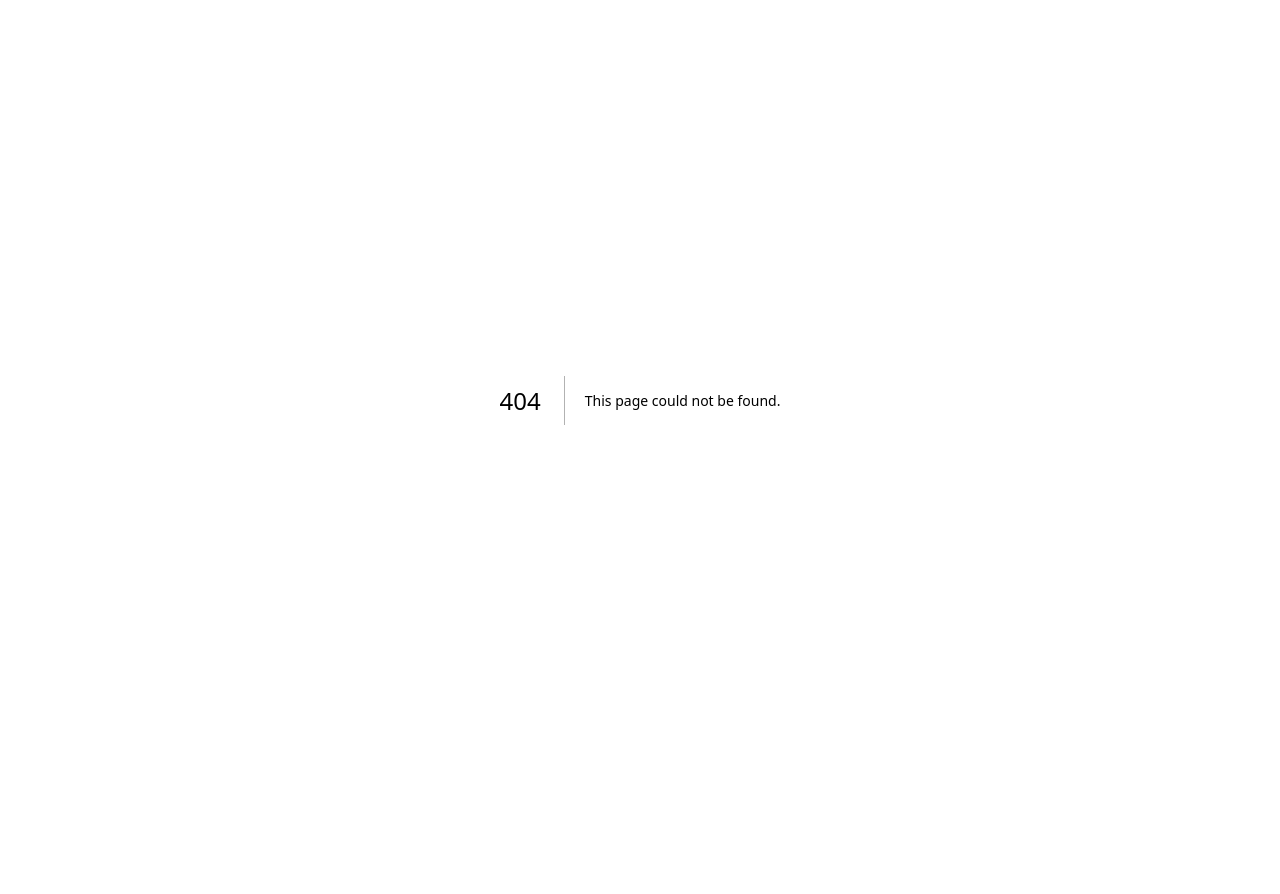
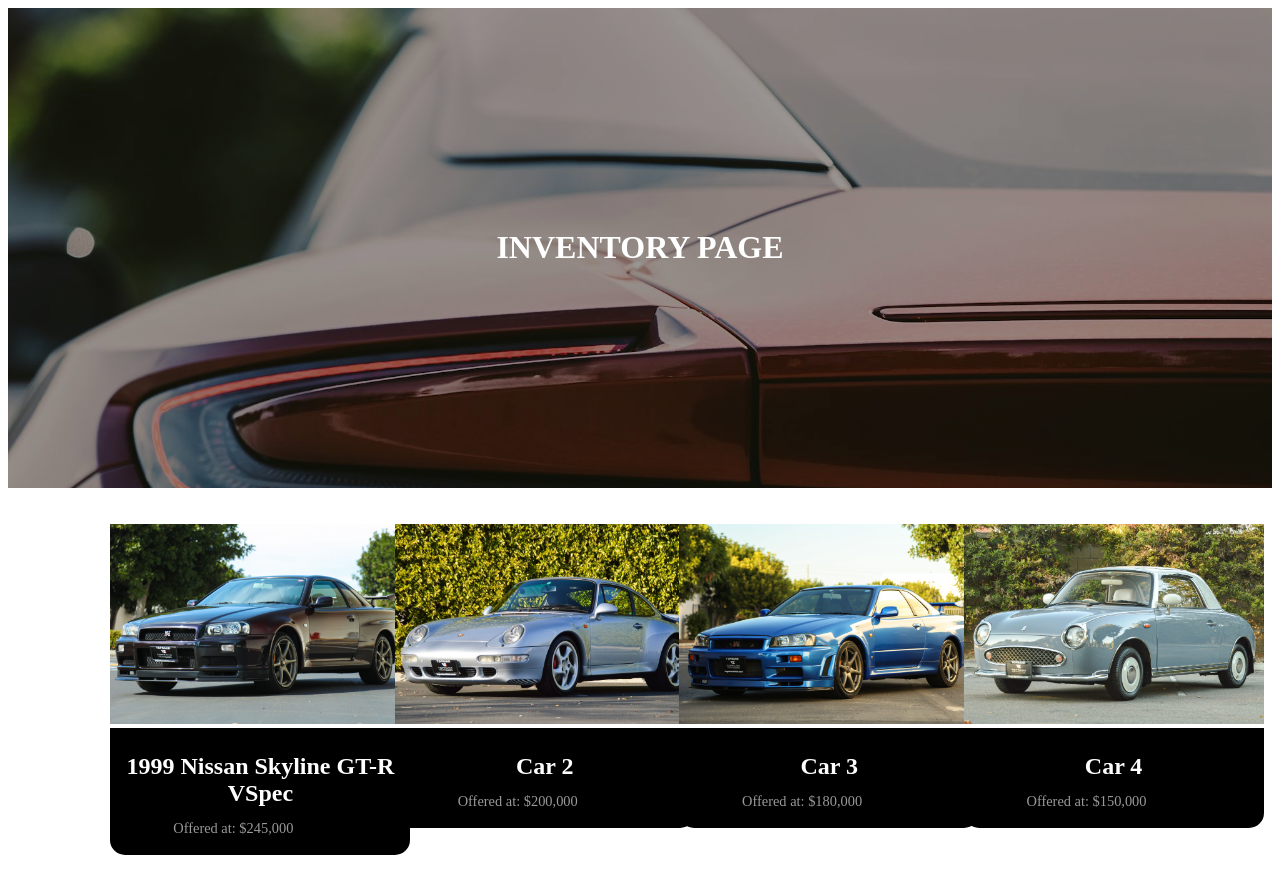
Before and after one commit to fez2013/onlyimports, a Next.js app: page /inventory in a window 1280 px wide. Before the commit this address had no page. Shown: the top 894 px of the page. Before the commit the page ends 800 px from the top, so only its background shows below. Built offline with nearby package versions, Linux system fonts and the light colour scheme.

Commit message:
Add files via upload

```diff
--- /dev/null
+++ b/src/pages/inventory.tsx
@@ -0,0 +1,36 @@
+import Head from "next/head";
+import Image from "next/image";
+import styles from '../app/page.module.css';
+
+const cars = [
+  { id: 1, name: '1999 Nissan Skyline GT-R VSpec', image: '/car1.jpg', price: '$245,000' },
+  { id: 2, name: 'Car 2', image: '/car2.jpg', price: '$200,000' },
+  { id: 3, name: 'Car 3', image: '/car3.jpg', price: '$180,000' },
+  { id: 4, name: 'Car 4', image: '/car4.jpg', price: '$150,000' },
+  // Add more cars as needed
+];
+
+export default function InventoryPage() {
+  return (
+    <div>
+      <main>
+        <div className={styles.container}>
+          <h1 className={styles.title}>Inventory Page</h1>
+        </div>
+        <div className={styles.grid}>
+          {cars.map((car) => (
+            <div key={car.id} className={styles.card}>
+              <div className={styles.cardImage}>
+                <Image src={car.image} alt={car.name} width={300} height={200} />
+              </div>
+              <div className={styles.cardContent}>
+                <h2 className={styles.cardTitle}>{car.name}</h2>
+                <p className={styles.cardPrice}>Offered at: {car.price}</p>
+              </div>
+            </div>
+          ))}
+        </div>
+      </main>
+    </div>
+  );
+}
```
